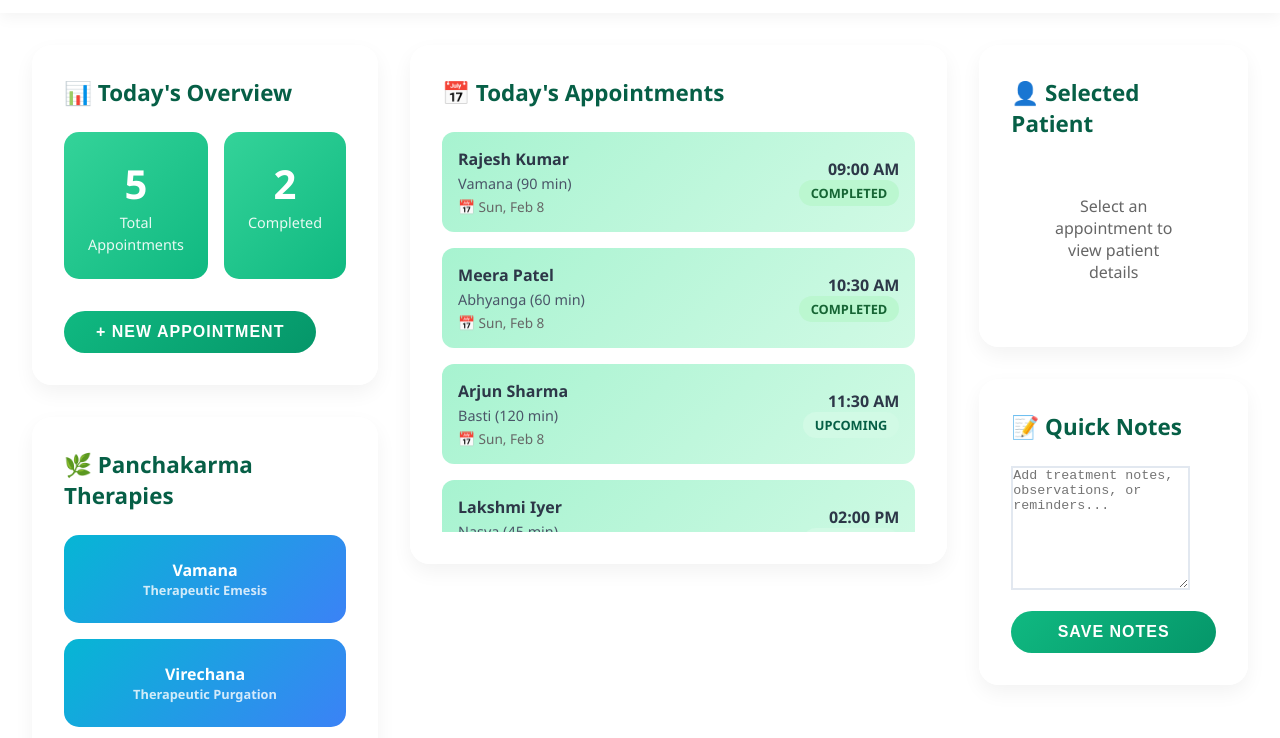
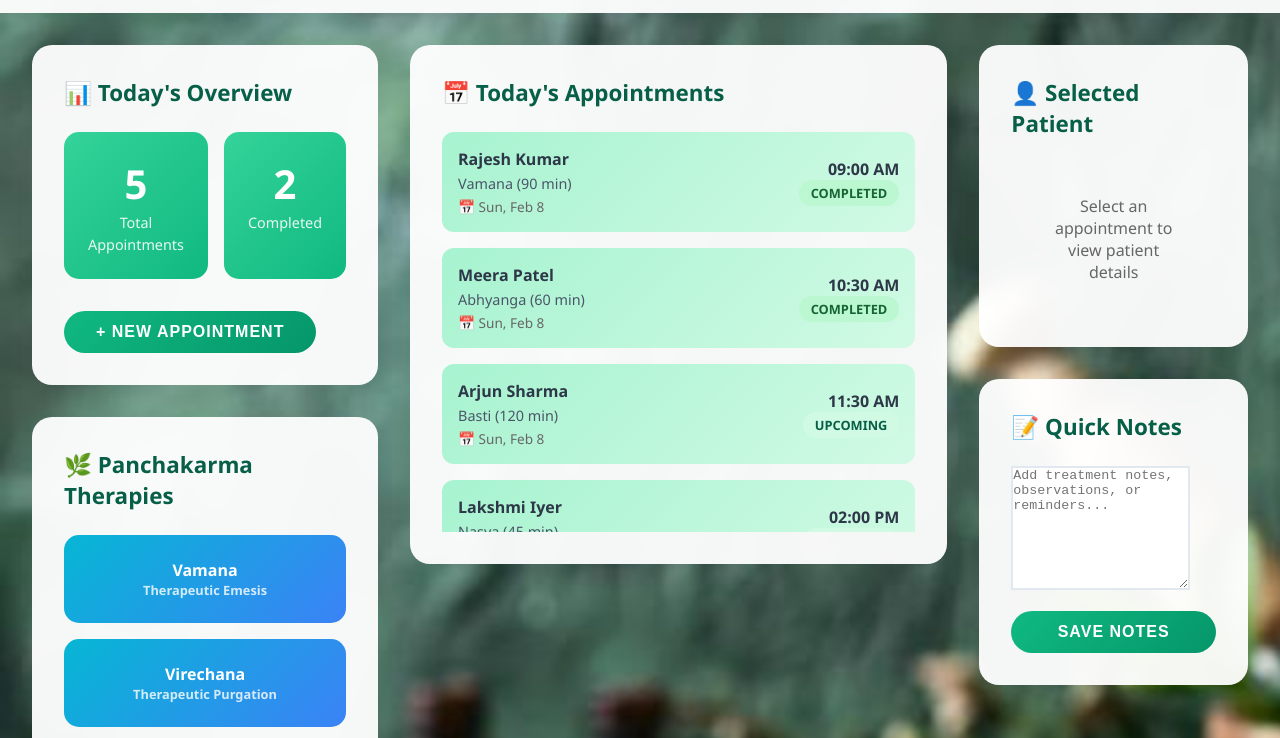
Before and after one commit to Harsh7Waghela/scheduler-app, a plain HTML site: page d.html in a window 1280 px wide. Shown: the part 69-807 px from the top of the page. Drawn offline with Linux system fonts and the light colour scheme.

Commit message:
Update d.html

```diff
--- a/d.html
+++ b/d.html
@@ -18,7 +18,7 @@
             background: linear-gradient(135deg, #1b5e20 200%, #4caf50 100%);
             min-height: 100vh;
             color: #333;
-            background-image: url("sih-9.jpg");
+            background-image: url(sih\ 9.jpg);
             background-size: cover;
         }
 
```
